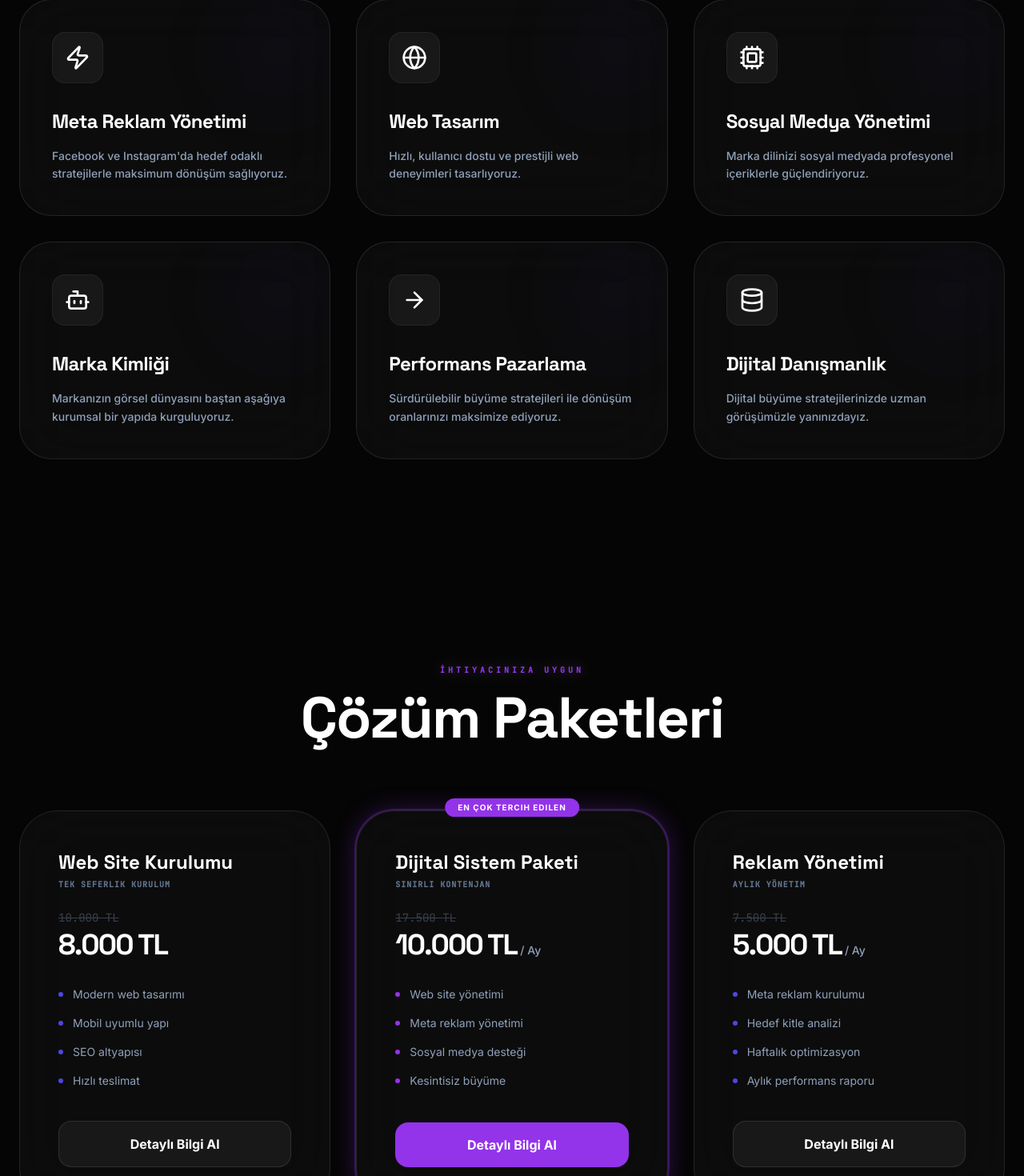
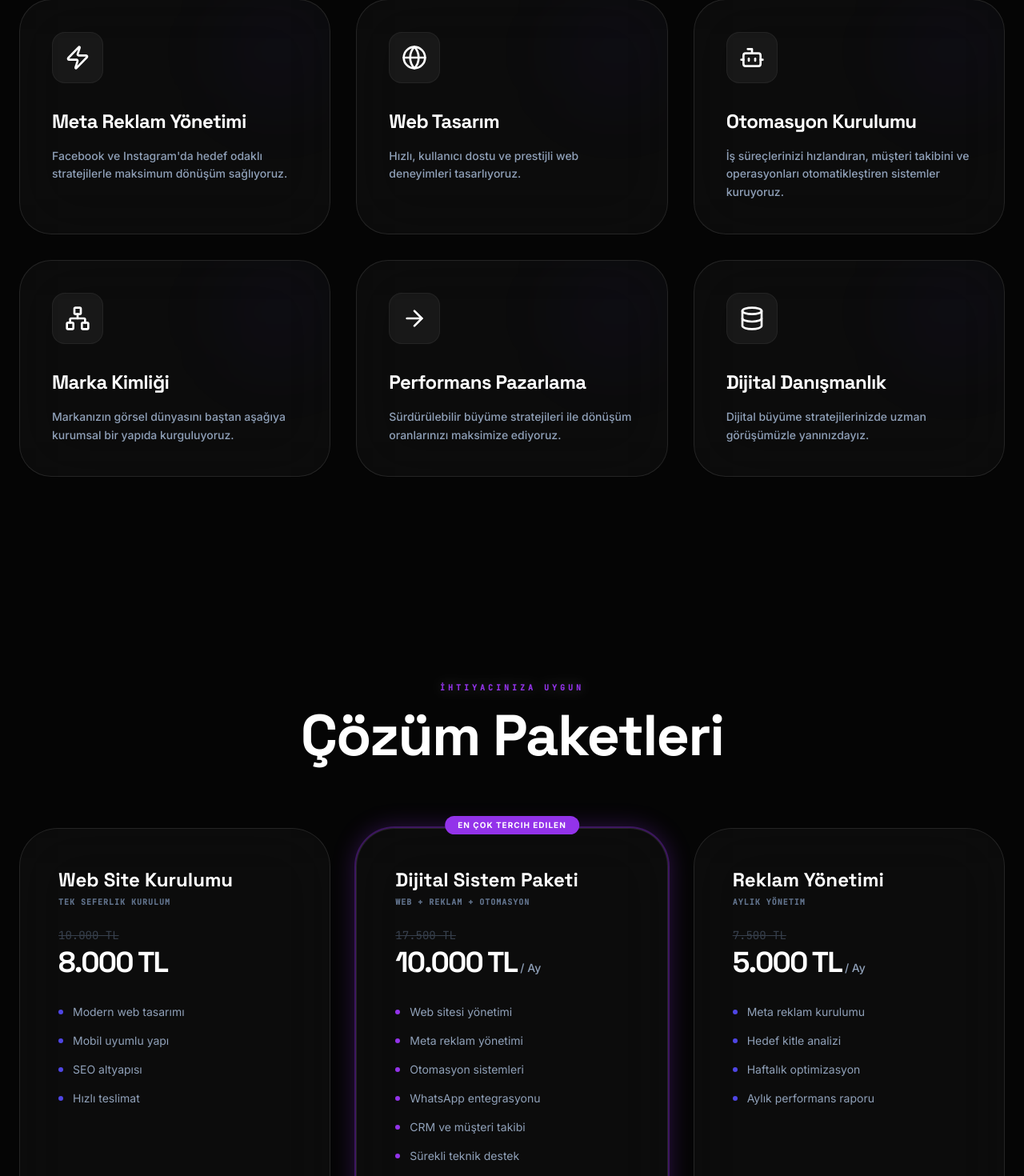
Before and after one commit to eren-17-ai/mono-digital, a React (Vite) app: page / in a window 1280 px wide. Shown: the part 1808-3278 px from the top of the page at 80% size. Built offline with nearby package versions, Linux system fonts and the light colour scheme.

Commit message:
update automation section

```diff
--- a/src/App.tsx
+++ b/src/App.tsx
@@ -402,8 +402,8 @@ export default function App() {
             {[
               { icon: Zap, title: "Meta Reklam Yönetimi", desc: "Facebook ve Instagram'da hedef odaklı stratejilerle maksimum dönüşüm sağlıyoruz." },
               { icon: Globe, title: "Web Tasarım", desc: "Hızlı, kullanıcı dostu ve prestijli web deneyimleri tasarlıyoruz." },
-              { icon: Cpu, title: "Sosyal Medya Yönetimi", desc: "Marka dilinizi sosyal medyada profesyonel içeriklerle güçlendiriyoruz." },
-              { icon: Bot, title: "Marka Kimliği", desc: "Markanızın görsel dünyasını baştan aşağıya kurumsal bir yapıda kurguluyoruz." },
+              { icon: Bot, title: "Otomasyon Kurulumu", desc: "İş süreçlerinizi hızlandıran, müşteri takibini ve operasyonları otomatikleştiren sistemler kuruyoruz." },
+              { icon: Network, title: "Marka Kimliği", desc: "Markanızın görsel dünyasını baştan aşağıya kurumsal bir yapıda kurguluyoruz." },
               { icon: ArrowRight, title: "Performans Pazarlama", desc: "Sürdürülebilir büyüme stratejileri ile dönüşüm oranlarınızı maksimize ediyoruz." },
               { icon: Database, title: "Dijital Danışmanlık", desc: "Dijital büyüme stratejilerinizde uzman görüşümüzle yanınızdayız." }
             ].map((service, i) => (
@@ -454,8 +454,8 @@ export default function App() {
                 oldPrice: "17.500 TL",
                 price: "10.000 TL",
                 period: "/ Ay",
-                subtitle: "Sınırlı Kontenjan",
-                features: ["Web site yönetimi", "Meta reklam yönetimi", "Sosyal medya desteği", "Kesintisiz büyüme"],
+                subtitle: "Web + Reklam + Otomasyon",
+                features: ["Web sitesi yönetimi", "Meta reklam yönetimi", "Otomasyon sistemleri", "WhatsApp entegrasyonu", "CRM ve müşteri takibi", "Sürekli teknik destek"],
                 highlight: true,
                 color: "brand-purple",
                 whatsapp: "https://wa.me/905055784272?text=Merhaba,%20Dijital%20Sistem%20Paketi%20hakk%C4%B1nda%20detayl%C4%B1%20bilgi%20almak%20istiyorum."
```
